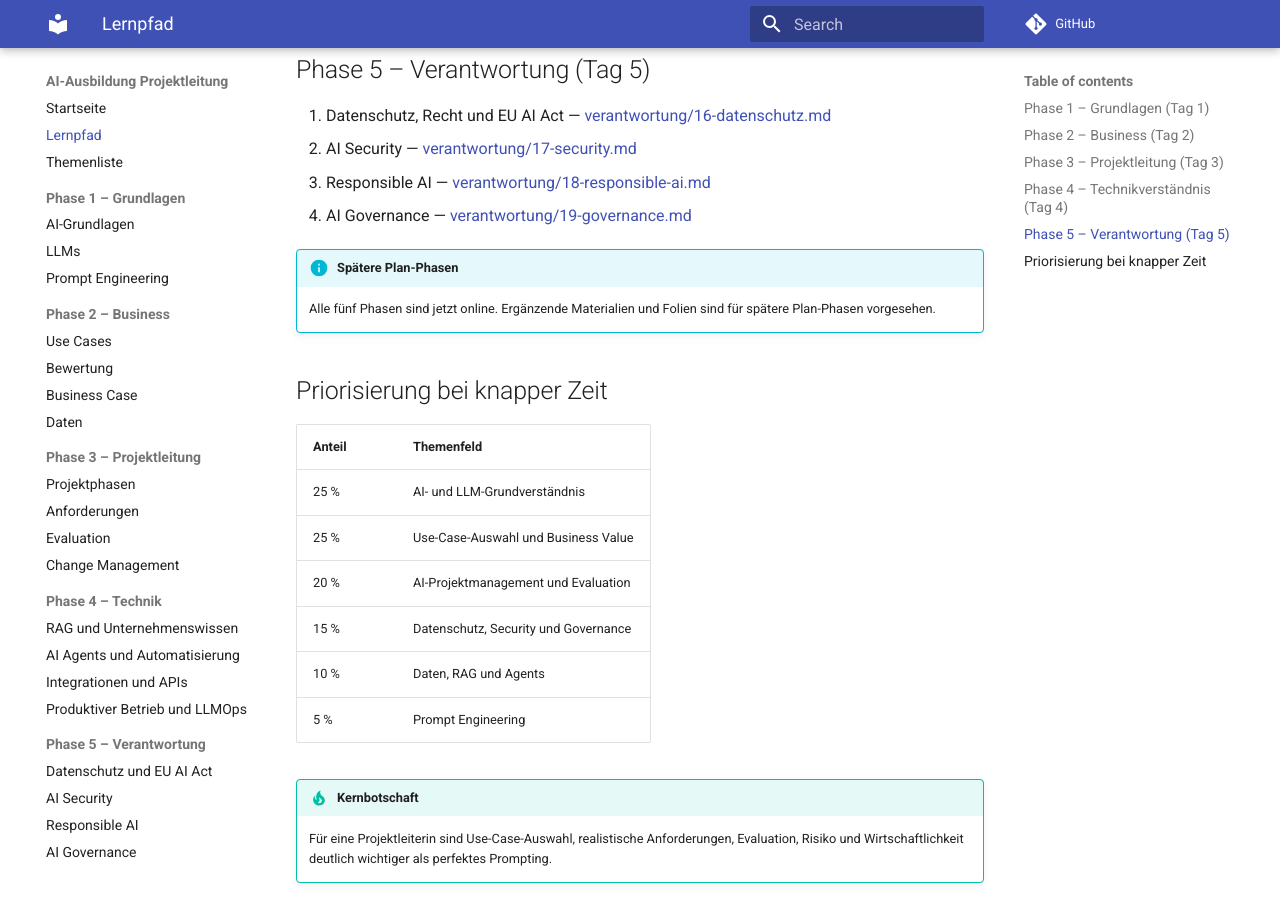
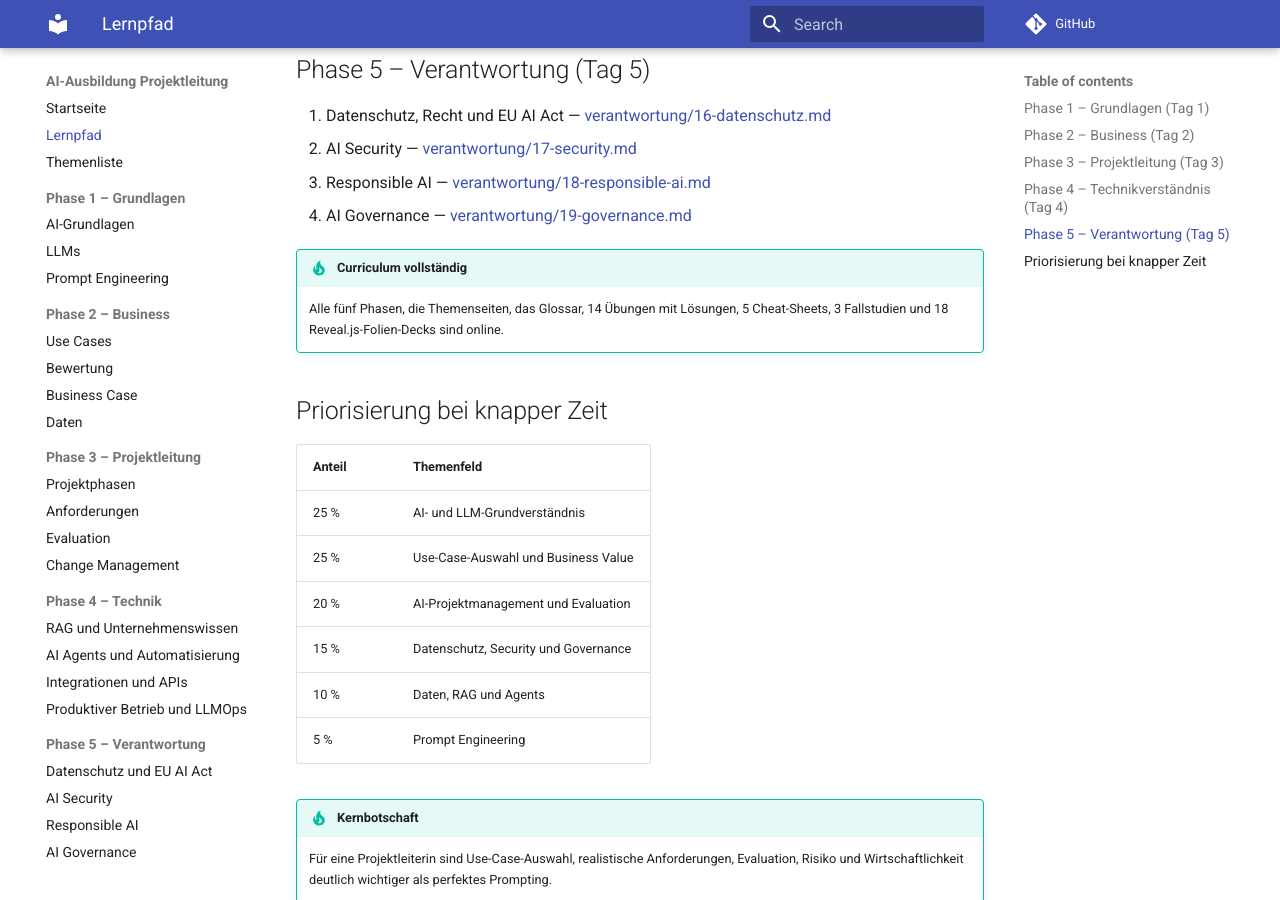
Before and after one commit to EmanuelST-G/ai-training-starter, an MkDocs documentation site: the page built from docs/lernpfad.md, in a window 1280 px wide and 900 px high, scrolled down 1063 px. Built offline with MkDocs 1.6.1 and Material for MkDocs 9.7.7, drawn with Linux system fonts in a browser that asks for light colours; comment, search, counter and statistics services are not loaded.

Commit message:
docs(lernpfad): spaetere-plan-phasen-note aktualisiert

```diff
--- a/docs/lernpfad.md
+++ b/docs/lernpfad.md
@@ -38,8 +38,8 @@
 19. Responsible AI — [verantwortung/18-responsible-ai.md](verantwortung/18-responsible-ai.md)
 20. AI Governance — [verantwortung/19-governance.md](verantwortung/19-governance.md)
 
-!!! info "Spätere Plan-Phasen"
-    Alle fünf Phasen sind jetzt online. Ergänzende Materialien und Folien sind für spätere Plan-Phasen vorgesehen.
+!!! tip "Curriculum vollständig"
+    Alle fünf Phasen, die Themenseiten, das Glossar, 14 Übungen mit Lösungen, 5 Cheat-Sheets, 3 Fallstudien und 18 Reveal.js-Folien-Decks sind online.
 
 ## Priorisierung bei knapper Zeit
 
```
